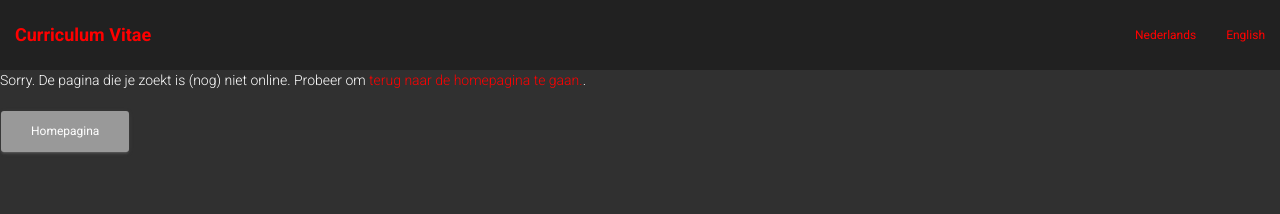
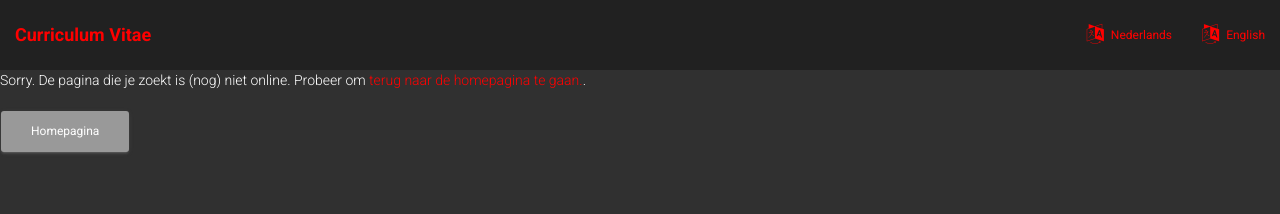
Before and after one commit to RoelD/CurriculumVitae, a Jekyll site: the page built from 404.md, in a window 1280 px wide. Shown: the top 214 px of the page. Built offline with Jekyll 4.4.1, drawn with Linux system fonts in a browser that asks for light colours; nearby versions of some CDN libraries.

Commit message:
Layout: Iconen bij taalselectie

```diff
--- a/_layouts/default.html
+++ b/_layouts/default.html
@@ -30,8 +30,8 @@
         </div>
         <div id="navbar" class="navbar-collapse collapse">
           <ul class="nav navbar-nav navbar-right">
-            <li><a href="{{ site.baseurl }}/">Nederlands</a></li>
-	        <li><a href="{{ site.baseurl }}/englishCV">English</a></li>
+            <li><a href="{{ site.baseurl }}/"><i class="fa fa-language" aria-hidden="true"></i>  Nederlands</a></li>
+	        <li><a href="{{ site.baseurl }}/englishCV"><i class="fa fa-language" aria-hidden="true"></i>  English</a></li>
           </ul>
         </div>
       </div>
```
